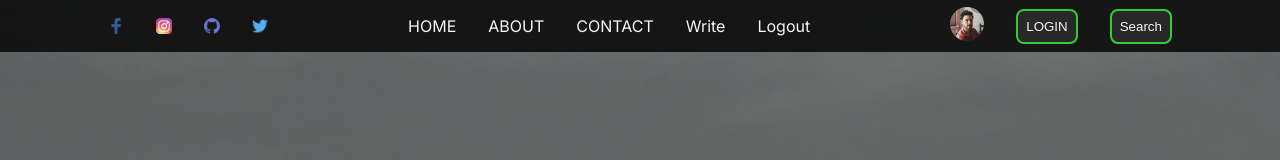
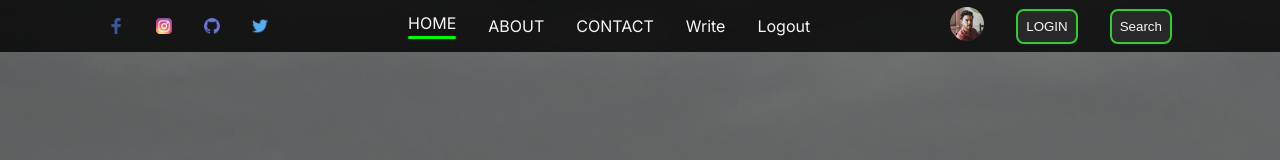
Before and after one commit to octocatblain/codsoft, a React (Create React App) app in the folder blog-platform/client/: page / in a window 1280 px wide. Shown: the top 160 px of the page. Built offline with nearby package versions, Linux system fonts and the light colour scheme.

Commit message:
feat: modify nav menu items to have an hr tag function when active

```diff
--- a/blog-platform/client/src/Components/Navbar/Navbar.css
+++ b/blog-platform/client/src/Components/Navbar/Navbar.css
@@ -58,4 +58,13 @@ header {
   align-items: center;
   gap: 2rem;
   cursor: pointer;
+
+  hr{
+    border: none;
+    width: 100%;
+    height: 3px;
+    border-radius: 1rem;
+    background: var(--secondary-color);
+    margin-block-start: .2rem;
+  }
 }
--- a/blog-platform/client/src/Components/Navbar/Navbar.jsx
+++ b/blog-platform/client/src/Components/Navbar/Navbar.jsx
@@ -1,4 +1,4 @@
-import React from "react";
+import React, { useState } from "react";
 
 import "./Navbar.css";
 import avatar from "../../Assets/images/person_4.jpg";
@@ -10,6 +10,9 @@ import twitter from "../../Assets/icons/twitter.png";
 import { Link } from "react-router-dom";
 
 const Navbar = () => {
+
+  const [menuItem, setMenuItem] = useState("home");
+
   return (
     <>
       <header>
@@ -21,12 +24,11 @@ const Navbar = () => {
         </div>
         <div className="menu-links">
           <ul>
-            <li><Link to="/"> HOME</Link></li>
-            <li><Link to=""> ABOUT</Link></li>
-
-            <li><Link to="/contact">CONTACT </Link></li>
-            <li><Link to="/write"> Write</Link></li>
-            <li><Link to="/logout"> Logout</Link></li>
+            <li onClick={() => { setMenuItem("home") }}><Link to="/"> HOME{menuItem === "home" ? <hr /> : <></>}</Link></li>
+            <li onClick={() => { setMenuItem("about") }}><Link to=""> ABOUT{menuItem === "about" ? <hr /> : <></>}</Link></li>
+            <li onClick={() => { setMenuItem("contact") }}><Link to="/contact">CONTACT {menuItem === "contact" ? <hr /> : <></>}</Link></li>
+            <li onClick={() => { setMenuItem("write") }}><Link to="/write"> Write{menuItem === "write" ? <hr /> : <></>}</Link></li>
+            <li onClick={() => { setMenuItem("logout") }}><Link to="/logout"> Logout{menuItem === "logout" ? <hr /> : <></>}</Link></li>
           </ul>
         </div>
         <div className="menu-btns">
```
